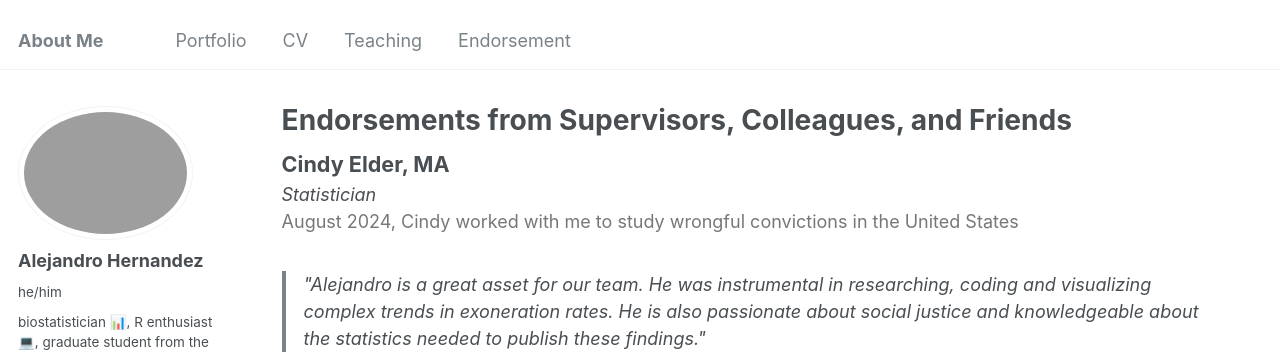
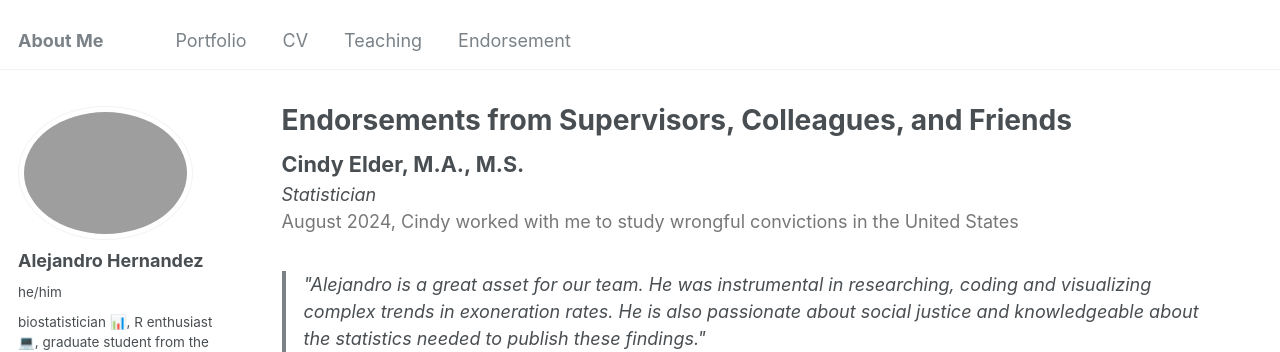
Before and after one commit to alejandroh3005/alejandroh3005.github.io, a Jekyll site: the page built from _pages/endorsement.html, in a window 1280 px wide. Shown: the top 352 px of the page. Built offline with Jekyll 4.4.1, drawn with Linux system fonts in a browser that asks for light colours.

Commit message:
Update endorsement.html

```diff
--- a/_pages/endorsement.html
+++ b/_pages/endorsement.html
@@ -6,7 +6,7 @@ author_profile: true
 ---
 
 <div class="endorsement">
-    <div class="author" style="font-weight: bold; font-size: 1.2em;">Cindy Elder, MA</div>
+    <div class="author" style="font-weight: bold; font-size: 1.2em;">Cindy Elder, M.A., M.S.</div>
     <div class="title" style="font-style: italic;">Statistician</div>
     <div class="relation" style="color: #777;">August 2024, Cindy worked with me to study wrongful convictions in the United States</div>
     <blockquote>
```
